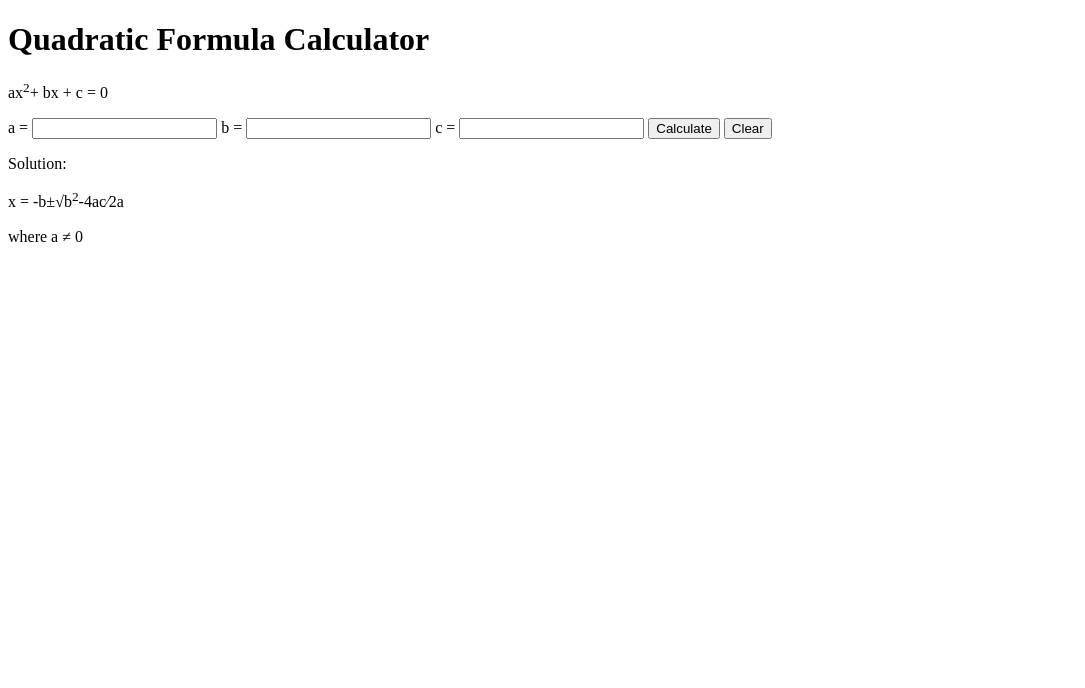
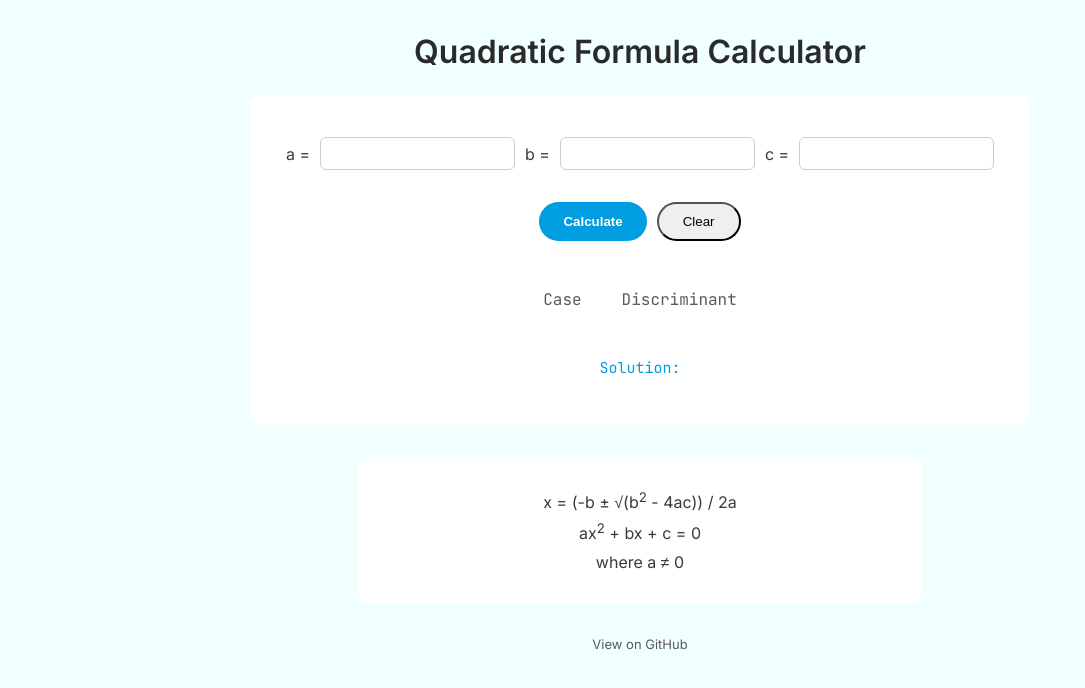
Before and after one commit to AdamKirikisla/quadratic-solver, a plain HTML site: page index.html in a window 1280 px wide. Shown: the whole page, without its empty margins (0-1085 px from the left). Drawn offline with Linux system fonts and the light colour scheme.

Commit message:
add styles and fix some logic

```diff
--- a/app.js
+++ b/app.js
@@ -3,6 +3,15 @@ const form = document.querySelector("form");
 
 // Buttons
 const submitButton = document.querySelector('#submitButton');
+const clearButton = document.querySelector('#clearButton');
+
+// Clear button
+clearButton.addEventListener("click", () => {
+    document.querySelector("#result").textContent = "Solution:";
+    document.querySelector("#case").textContent = "Case";
+    document.querySelector("#d").textContent = "Discriminant";
+}
+);
 
 
 // Forms Event
@@ -19,6 +28,19 @@ form.addEventListener('submit', e => {
     const b = Number(constB.value)
     const c = Number(constC.value)
     console.log("Submitted");
+
+    // Declare information variables
+    const solution = document.querySelector('#result');
+    const discriminantText = document.querySelector('#d');
+    const caseText = document.querySelector('#case');
+
+    // a cannot be 0
+    if (a === 0) {
+        solution.textContent = "a cannot be 0 — this isn't a quadratic equation.";
+        caseText.textContent = "";
+        discriminantText.textContent = "";
+        return; // stops the rest of the function from running
+    }
 
     // Discriminant Logic
     const d = Math.pow(b, 2) - (4 * a * c);
@@ -52,22 +74,27 @@ form.addEventListener('submit', e => {
         return roots
     }
 
-    // Solution output
-    const solution = document.querySelector('#result');
+
 
     // Conditional for discriminant cases
     if (d > 0) {
         console.log(twoRealRoots(d));
         solution.textContent = 'x = ' + twoRealRoots(d)[0] + ', or x = ' + twoRealRoots(d)[1];
+        caseText.textContent = "Case: Two real roots ";
+        discriminantText.textContent = 'Discriminant = ' + d;
     }
     else if (d === 0) {
         console.log(repeatedRoots(d));
         solution.textContent = 'x = ' + repeatedRoots(d);
+        caseText.textContent = "Case: Repeated root ";
+        discriminantText.textContent = 'Discriminant = ' + d;
     }
 
     else if (d < 0) {
         console.log(twoImgRoots(d));
         solution.textContent = 'x = ' + twoImgRoots(d)[0] + ', or x = ' + twoImgRoots(d)[1];
+        caseText.textContent = "Case: Complex roots ";
+        discriminantText.textContent = 'Discriminant = ' + d;
     }
 
 
--- a/index.html
+++ b/index.html
@@ -6,6 +6,14 @@
     <meta name="viewport" content="width=device-width, initial-scale=1.0">
     <title>Quadratic Formula Calculator
     </title>
+    <link rel="stylesheet" href="styles.css">
+    <link rel="preconnect" href="https://fonts.googleapis.com">
+    <link rel="preconnect" href="https://fonts.gstatic.com" crossorigin>
+    <link
+        href="https://fonts.googleapis.com/css2?family=Inter:ital,opsz,wght@0,14..32,100..900;1,14..32,100..900&family=JetBrains+Mono:ital,wght@0,100..800;1,100..800&display=swap"
+        rel="stylesheet">
+
+    <link rel="icon" type="image/svg+xml" href="images/favicon.svg">
 </head>
 
 <body>
@@ -19,21 +27,31 @@
 
     <!-- User Input -->
     <section>
-        <p>ax<sup>2</sup>+ bx + c = 0</p>
 
-        <form action="">
+        <form action="" class="form">
 
-            <label for="a">a = </label>
-            <input type="number" id="a" , required>
+            <div class="inputs">
+                <label for="a">a = </label>
+                <input type="number" id="a" required step="any">
 
-            <label for="b">b = </label>
-            <input type="number" id="b" , required>
+                <label for="b">b = </label>
+                <input type="number" id="b" required step="any">
 
-            <label for="c">c = </label>
-            <input type="number" id="c" , required>
+                <label for="c">c = </label>
+                <input type="number" id="c" required step="any">
+            </div>
 
-            <button type="submit" id="submitButton">Calculate</button>
-            <button type="reset">Clear</button>
+
+            <div class="buttons">
+                <button type="submit" id="submitButton">Calculate</button>
+                <button type="reset" id="clearButton">Clear</button>
+            </div>
+
+
+            <div class="info">
+                <p id="case">Case</p>
+                <p id="d">Discriminant</p>
+            </div>
 
             <p id="result">Solution:</p>
 
@@ -42,10 +60,16 @@
     </section>
 
     <!-- Formula Info -->
-    <section>
-        <p>x = -b&plusmn;&radic;b<sup>2</sup>-4ac&frasl;2a</p>
-        <p>where a ≠ 0</p>
+    <section class="formula-info">
+        <p class="formula">x = (-b &plusmn; &radic;(b<sup>2</sup> - 4ac)) / 2a</p>
+        <p class="equation">ax<sup>2</sup> + bx + c = 0</p>
+        <p class="note">where a &ne; 0</p>
     </section>
+
+
+    <footer>
+        <a href="https://github.com/AdamKirikisla/quadratic-solver">View on GitHub</a>
+    </footer>
 
     <script src="app.js"></script>
 </body>
--- /dev/null
+++ b/styles.css
@@ -0,0 +1,161 @@
+body {
+    background-color: azure;
+    font-family: 'Inter', sans-serif;
+    color: #3A3A3A;
+}
+
+#result,
+#d,
+#case {
+    font-family: 'JetBrains Mono', monospace;
+}
+
+h1 {
+    text-align: center;
+    font-weight: 600;
+    color: #2A2A2A;
+    margin: 2rem 0 1.5rem;
+}
+
+.form {
+    display: flex;
+    flex-direction: column;
+    align-items: center;
+    background-color: white;
+    border: none;
+    border-radius: 12px;
+    max-width: 700px;
+    margin: 0 auto 2rem;
+    padding: 2rem 2.5rem;
+}
+
+label {
+    white-space: nowrap;
+}
+
+.inputs {
+    display: flex;
+    flex-direction: row;
+    justify-content: center;
+    gap: 10px;
+    margin-bottom: 2rem;
+    margin-top: 10px;
+    align-items: center;
+}
+
+input {
+    border-radius: 6px;
+    border: 1px solid #ccc;
+    padding: 8px;
+
+}
+
+input:focus {
+    border-color: #009de0;
+    outline: none;
+}
+
+.buttons {
+    display: flex;
+    flex-direction: row;
+    justify-content: center;
+    gap: 10px;
+    margin-bottom: 2rem;
+}
+
+#submitButton {
+    background-color: #009de0;
+    color: white;
+    font-weight: bold;
+    border: 0px solid #315cfd;
+    border-radius: 50px;
+    padding: 10px 24px;
+    transition: all 0.3s;
+    cursor: pointer;
+}
+
+#submitButton:hover {
+    background-color: #6fc5ff;
+    box-shadow: 0 0 20px #6fc5ff50;
+    transform: scale(1.1);
+}
+
+#submitButton:active {
+    background-color: #3d94cf;
+    transition: all 0.25s;
+    box-shadow: none;
+    transform: scale(0.98);
+}
+
+#clearButton {
+    border-radius: 50px;
+    padding: 10px 24px;
+    cursor: pointer;
+}
+
+.info {
+    display: flex;
+    flex-direction: row;
+    justify-content: center;
+    gap: 40px;
+    margin-bottom: 1.5rem;
+}
+
+#case,
+#d {
+    color: #5A5A5A;
+}
+
+#result {
+    color: #009de0;
+    text-align: center;
+    margin-top: 0.5rem;
+    font-size: 15px;
+}
+
+.formula-info {
+    max-width: 500px;
+    margin: 2rem auto;
+    padding: 1.5rem 2rem;
+    background-color: white;
+    border-radius: 12px;
+    text-align: center;
+}
+
+.formula-info p {
+    margin: 8px 0;
+}
+
+
+footer {
+    text-align: center;
+    margin: 2rem 0;
+    font-size: 13px;
+    color: #8A8A8A;
+}
+
+footer a {
+    color: #5A5A5A;
+    text-decoration: none;
+}
+
+footer a:hover {
+    color: #009de0;
+    text-decoration: underline;
+}
+
+
+/* Hide Input Number Arrows */
+/* Chrome, Safari, Edge, and Opera */
+input::-webkit-outer-spin-button,
+input::-webkit-inner-spin-button {
+    -webkit-appearance: none;
+    margin: 0;
+}
+
+/* Firefox */
+input[type=number] {
+    -moz-appearance: textfield;
+    appearance: textfield;
+
+}
```
Also changed, not shown: images/favicon.svg (added).
